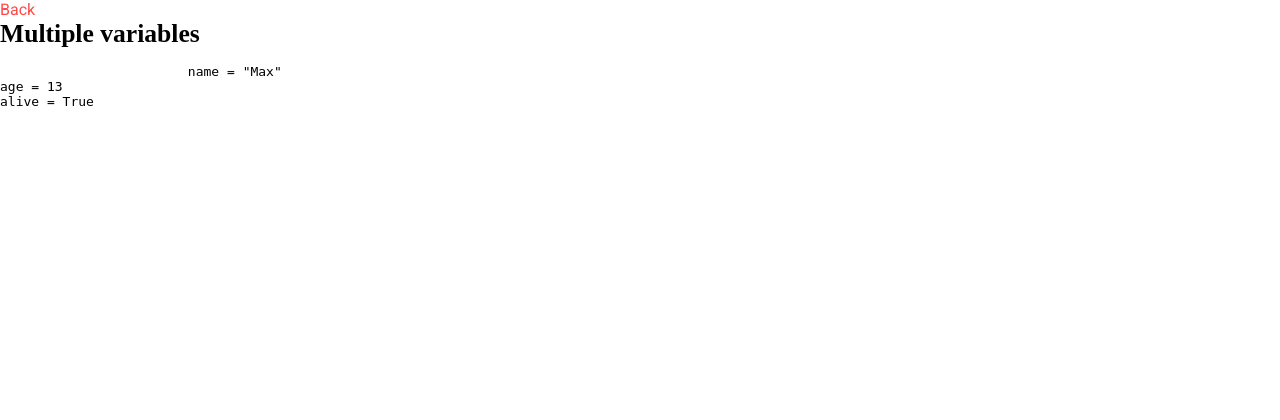
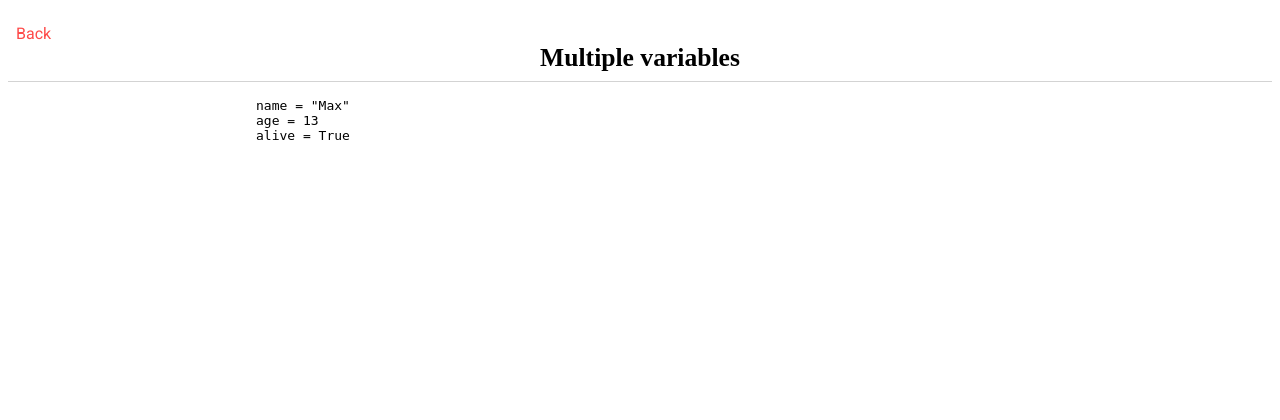
Before and after one commit to ungless/Coderkid, a Django app: a page that uses templates/almanac/example.html in a window 1280 px wide. Shown: the part 118-538 px from the top of the page. Run offline with Django 3.2, Linux system fonts and the light colour scheme; data comes from the database, SQL or seed files in the repository; some web fonts are replaced.

Commit message:
Added images, Post css and example css

```diff
--- a/static/css/main.css
+++ b/static/css/main.css
@@ -35,6 +35,40 @@ a {
     text-decoration: underline; }
   a:focus {
     color: goldenrod; }
+
+.options-ul {
+  margin-left: 5em;
+  list-style: none; }
+  .options-ul li a {
+    padding: 1em 0.5em;
+    border-bottom: 1px solid lightgray;
+    font-size: 1.2rem;
+    width: 70vw;
+    display: block;
+    transition: 0.3s all; }
+    .options-ul li a:hover {
+      padding: 0.8em;
+      transform: translateX(1em);
+      text-decoration: none;
+      transition: 0.3s all;
+      box-shadow: 0 3px 0 lightgray; }
+    @media (max-width: 540px) {
+      .options-ul li a {
+        width: 90vw; }
+        .options-ul li a:hover {
+          transform: translateX(0); } }
+  @media (max-width: 540px) {
+    .options-ul {
+      margin: 0 5vw; } }
+
+main.main-header {
+  padding: 0.5em;
+  border-bottom: 1px solid lightgray;
+  margin: 1em 0.5em; }
+  main.main-header a {
+    text-align: left; }
+  main.main-header h2 {
+    text-align: center; }
 
 .wrapper {
   min-height: 100%;
@@ -143,33 +177,18 @@ section#almanac-posts {
     @media (max-width: 540px) {
       section#almanac-posts h3 {
         padding: 2em 0 0.5em 1em; } }
-  section#almanac-posts ul {
-    margin-left: 5em;
-    list-style: none; }
-    section#almanac-posts ul li a {
-      padding: 1em 0.5em;
-      border-bottom: 1px solid lightgray;
-      font-size: 1.2rem;
-      width: 70vw;
-      display: block;
-      transition: 0.3s all; }
-      section#almanac-posts ul li a:hover {
-        padding: 0.8em;
-        transform: translateX(1em);
-        text-decoration: none;
-        transition: 0.3s all;
-        box-shadow: 0 3px 0 lightgray; }
-      @media (max-width: 540px) {
-        section#almanac-posts ul li a {
-          width: 90vw; }
-          section#almanac-posts ul li a:hover {
-            transform: translateX(0); } }
-    @media (max-width: 540px) {
-      section#almanac-posts ul {
-        margin: 0 5vw; } }
-  @media (max-width: 540px) {
-    section#almanac-posts {
-      padding: 0;
-      margin: 0; } }
+
+article#post-article {
+  width: 60vw;
+  margin: 0 auto; }
+
+section#post-examples {
+  padding: 1em 0 0.5em 1em; }
+  section#post-examples ul, section#post-examples h4 {
+    padding-left: 2em; }
+
+section#example-content {
+  width: 60vw;
+  margin: 1em auto; }
 
 /*# sourceMappingURL=main.css.map */
--- a/static/scss/_almanacs.scss
+++ b/static/scss/_almanacs.scss
@@ -55,45 +55,4 @@ section#almanac-posts {
             padding: 2em 0 0.5em 1em;
         }
     }
-
-    ul {
-        margin-left: 5em;
-        list-style: none;
-
-        li {
-            a {
-                padding: 1em 0.5em;
-                border-bottom: 1px solid $main-gray;
-                font-size: 1.2rem;
-                width: 70vw;
-                display: block;
-                transition: $transition;
-
-                &:hover {
-                    padding: 0.8em;
-                    transform: translateX(1em);
-                    text-decoration: none;
-                    transition: $transition;
-                    box-shadow: 0 3px 0 $main-gray;
-                }
-
-                @include mobile {
-                    width: 90vw;
-
-                    &:hover {
-                        transform: translateX(0);
-                    }
-                }
-            }
-        }
-
-        @include mobile {
-            margin: 0 5vw;
-        }
-    }
-
-    @include mobile {
-        padding: 0;
-        margin: 0;
-    }
 }
--- /dev/null
+++ b/static/scss/_examples.scss
@@ -0,0 +1,4 @@
+section#example-content {
+    width: 60vw;
+    margin: 1em auto;
+}
--- a/static/scss/_general.scss
+++ b/static/scss/_general.scss
@@ -45,3 +45,54 @@ a {
         color: $secondary-color;
     }
 }
+
+.options-ul {
+    margin-left: 5em;
+    list-style: none;
+
+    li {
+        a {
+            padding: 1em 0.5em;
+            border-bottom: 1px solid $main-gray;
+            font-size: 1.2rem;
+            width: 70vw;
+            display: block;
+            transition: $transition;
+
+            &:hover {
+                padding: 0.8em;
+                transform: translateX(1em);
+                text-decoration: none;
+                transition: $transition;
+                box-shadow: 0 3px 0 $main-gray;
+            }
+
+            @include mobile {
+                width: 90vw;
+
+                &:hover {
+                    transform: translateX(0);
+                }
+            }
+        }
+    }
+
+    @include mobile {
+        margin: 0 5vw;
+    }
+}
+
+
+main.main-header {
+    padding: 0.5em;
+    border-bottom: 1px solid $main-gray;
+    margin: 1em 0.5em;
+
+    a {
+        text-align: left;
+    }
+
+    h2 {
+        text-align: center;
+    }
+}
--- /dev/null
+++ b/static/scss/_posts.scss
@@ -0,0 +1,16 @@
+article#post-article {
+    width: 60vw;
+    margin: 0 auto;
+}
+
+section#post-examples {
+    padding: 1em 0 0.5em 1em;
+
+    // h3 {
+    //     padding: 1em 0 0.5em 1em;
+    // }
+
+    ul, h4 {
+        padding-left: 2em;
+    }
+}
--- a/static/scss/main.scss
+++ b/static/scss/main.scss
@@ -50,3 +50,5 @@ $bp-widescreen: 1920px;
 @import "general";
 @import "index";
 @import "almanacs";
+@import "posts";
+@import "examples";
--- a/templates/almanac/detail.html
+++ b/templates/almanac/detail.html
@@ -14,7 +14,7 @@
 <section id="almanac-posts">
     <h3>What I have learned.</h3>
     {% if posts %}
-        <ul>
+        <ul class="options-ul">
             {% for post in posts %}
                 <li>
                     <a href="{{ post.get_absolute_url }}">{{ post.title }}</a>
--- a/templates/almanac/example.html
+++ b/templates/almanac/example.html
@@ -1,20 +1,14 @@
 {% extends "almanac/base.html" %}
 
-{% block title %}{{ example.title }} | {{ example.post.almanac.title }} - {% endblock %}
+{% block title %}{{ example.name }} | {{ example.post.almanac.title }} - {% endblock %}
 
 {% block content %}
-    <main>
+    <main class="main-header" id="main-example">
         <a href="{% url 'post' example.post.almanac.slug example.post.slug %}">Back</a>
         <h2>{{ example.name }}</h2>
+    </main>
 
-        <div class="example-content">
-            <p>
-                <pre>
-                    <code>
-                        {{ example.code }}
-                    </code>
-                </pre>
-            </p>
-        </div>
-    </main>
+    <section id="example-content">
+        <pre><code>{{ example.code }}</code></pre>
+    </section>
 {% endblock %}
```
Also changed, not shown: templates/almanac/post.html (+12 -10 lines), static/img/go.png (added), static/img/python.png (added), 1 other file.
